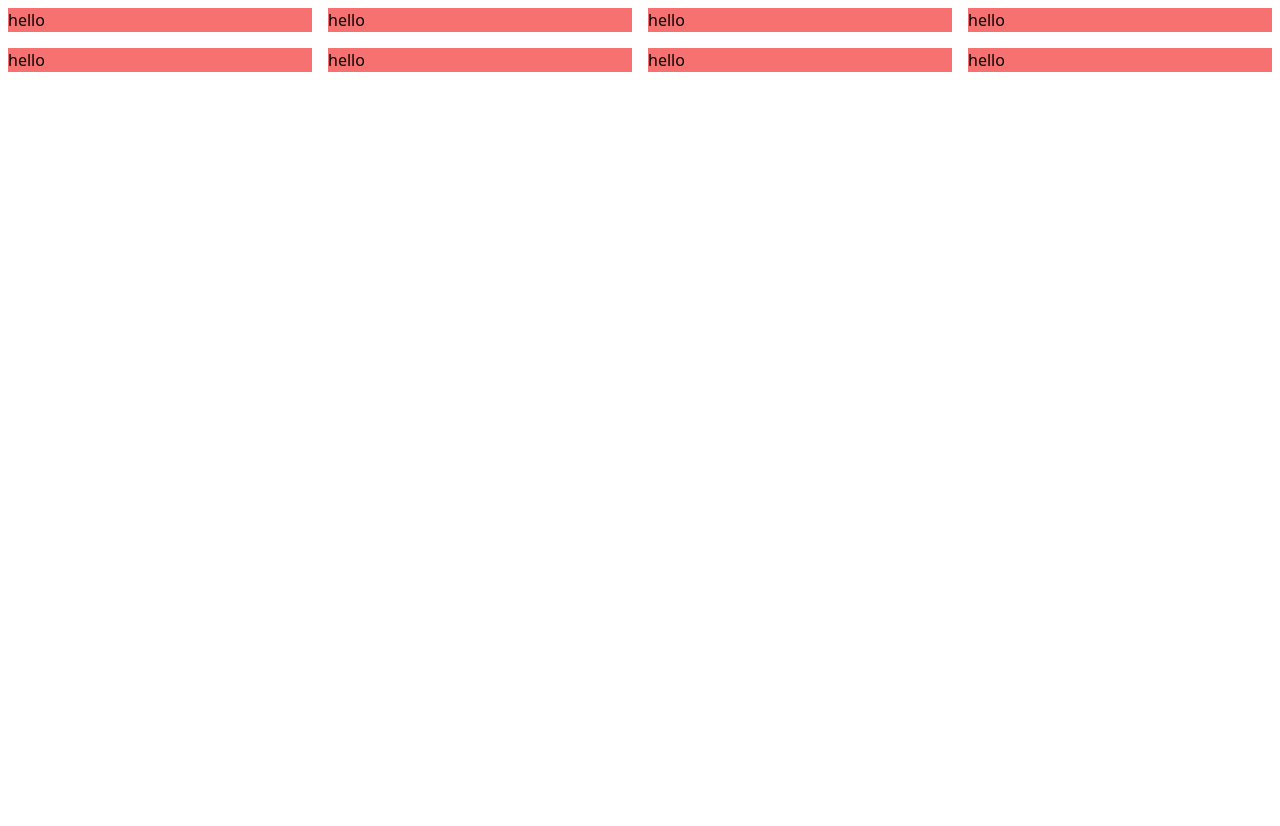
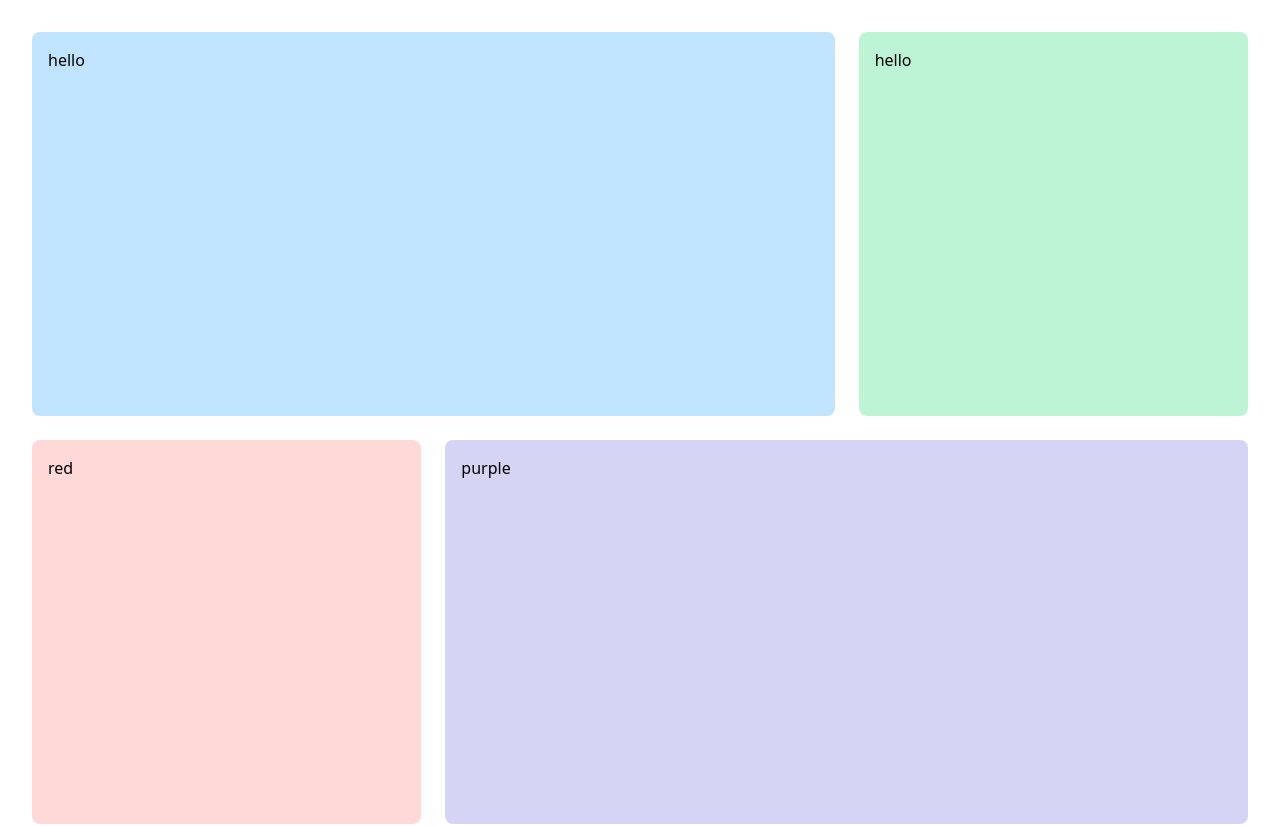
Before and after one commit to tushar7d/tushardebnath-next, a Next.js app: page / in a window 1280 px wide. Shown: the top 826 px of the page. Before the commit the page ends 800 px from the top, so only its background shows below. Built offline with nearby package versions, Linux system fonts and the light colour scheme.

Commit message:
Added card

```diff
--- /dev/null
+++ b/components/Card.js
@@ -0,0 +1,7 @@
+export default function Card(props) {
+  return (
+    <div className={`${props.color} rounded-lg p-4  w-full  h-96 xl:col-span-${props.size}`} >
+      {props.children}
+    </div>
+  );
+}
--- a/pages/index.js
+++ b/pages/index.js
@@ -1,20 +1,14 @@
-
+import Card from "../components/Card";
 export default function Home() {
   return (
-
-    <div className="container w-screen m-auto h-screen p-2">
-      <div className="grid grid-cols-1 sm:grid-cols-2 xl:grid-cols-4 gap-4">
-        <div className="bg-red-400 w-full h-200px">hello</div>
-        <div className="bg-red-400 w-full h-200px">hello</div>
-        <div className="bg-red-400 w-full h-200px">hello</div>
-        <div className="bg-red-400 w-full h-200px">hello</div>
-        <div className="bg-red-400 w-full h-200px">hello</div>
-        <div className="bg-red-400 w-full h-200px">hello</div>
-        <div className="bg-red-400 w-full h-200px">hello</div>
-        <div className="bg-red-400 w-full h-200px">hello</div>
-
+    <div className=" max-w-screen-xl w-screen m-auto h-screen ">
+      <div className="grid grid-cols-1 sm:grid-cols-2 xl:grid-cols-3 gap-6 p-8">
+        <Card size="2" color="bg-muted-blue">hello</Card>
+        <Card size="1" color="bg-muted-green">hello</Card>
+        <Card size="1" color="bg-muted-red">red</Card>
+        <Card size="2" color="bg-muted-purple">purple</Card>
+        <Card size="3" color="bg-muted-yellow">hello</Card>
       </div>
-
     </div>
   );
 }
--- a/tailwind.config.js
+++ b/tailwind.config.js
@@ -2,7 +2,16 @@ module.exports = {
   purge: ['./pages/**/*.js', './components/**/*.js'],
   darkMode: false, // or 'media' or 'class'
   theme: {
-    extend: {},
+    extend: {
+      colors: {
+        'muted-blue': '#C0E4FE',
+        'muted-green': '#BDF4D6',
+        'muted-red': '#FFD9D7',
+        'muted-purple': '#D5D4F5',
+        'muted-yellow': '#FEFAF0',
+        'muted-gray': '#EEEFF2',
+      }
+    },
   },
   variants: {
     extend: {},
```
